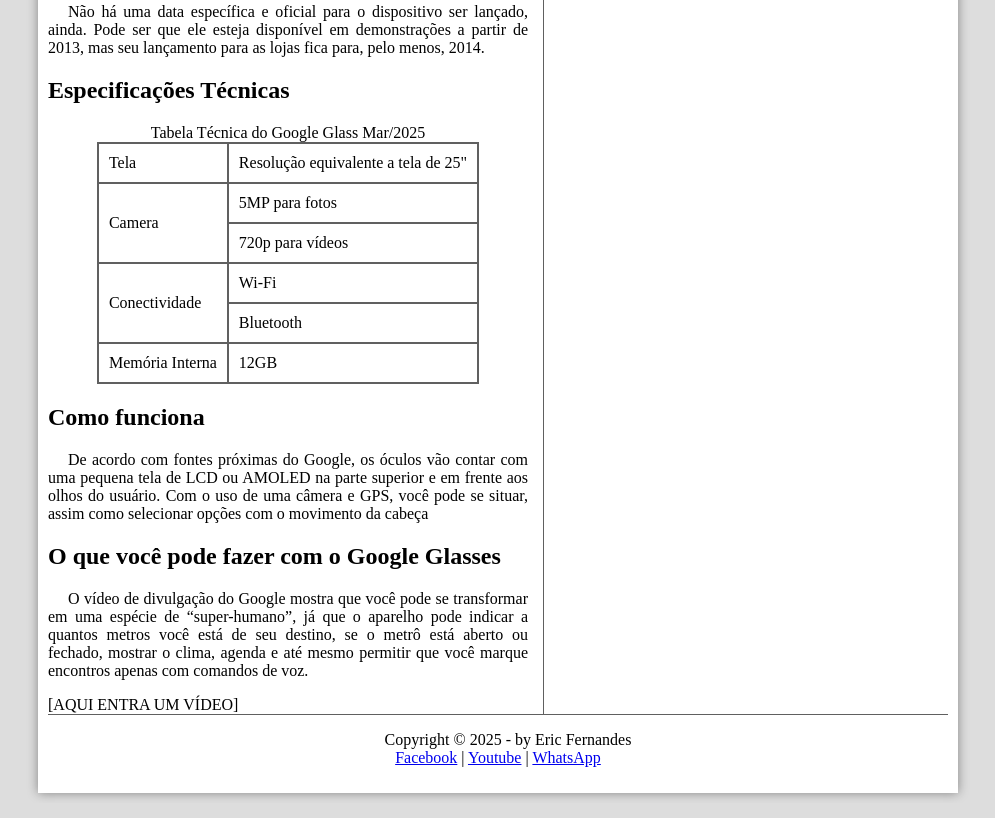
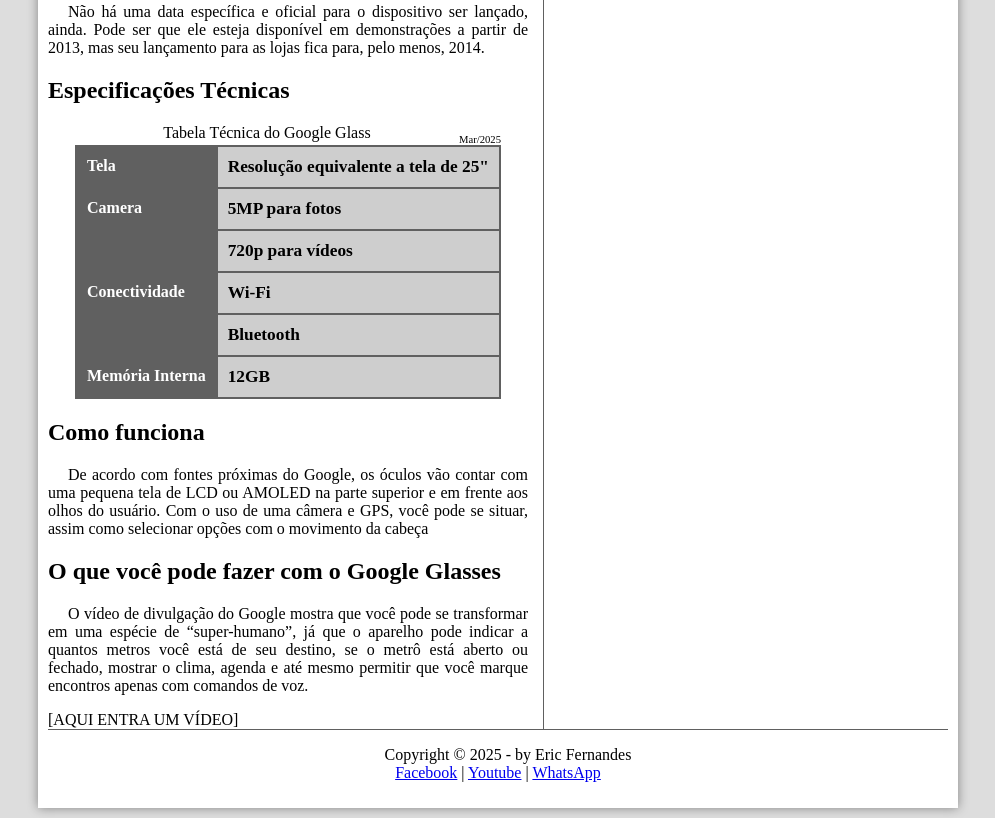
Before and after one commit to profericalmeida/projeto-glass, a plain HTML site: page index.html in a window 1280 px wide. Shown: the part 897-1715 px from the top of the page, without its empty margins (142-1137 px from the left). Drawn offline with Linux system fonts and the light colour scheme.

Commit message:
Update estilo.css

```diff
--- a/_css/estilo.css
+++ b/_css/estilo.css
@@ -146,3 +146,23 @@ table#tabelaspecs td{
     border: 1px solid #606060;
     padding: 10px;
 }
+
+table#tabelaspecs td.ce{
+    color: #ffffff;
+    background-color: #606060;
+    vertical-align: top;
+    font-weight: bold;
+}
+table#tabelaspecs td.cd{
+    background-color: #cecece;
+    font-size: 13pt;
+    font-weight: bold;
+}
+
+table#tabelaspecs caption span{
+    display: block;
+    float: right;
+    color: #000000;
+    font-size: 8pt;
+    margin-top: 10px;
+}
```
